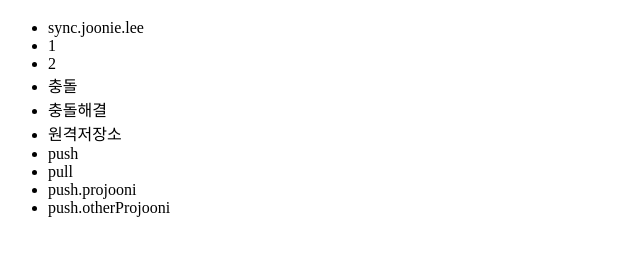
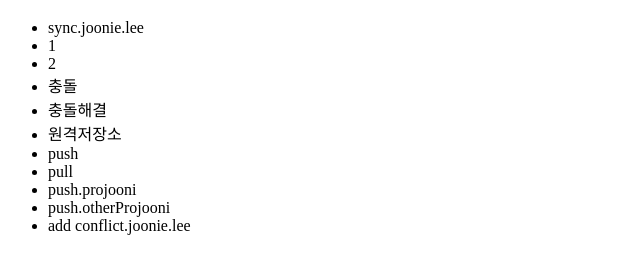
Before and after one commit to projooni/gitgit, a plain HTML site: page index.html in a window 1280 px wide. Shown: the part 61-334 px from the top of the page, without its empty margins (0-640 px from the left). Drawn offline with Linux system fonts and the light colour scheme.

Commit message:
add conflict.joonie.lee

```diff
--- a/index.html
+++ b/index.html
@@ -19,6 +19,7 @@
         <li>pull</li>
         <li>push.projooni</li>
         <li>push.otherProjooni</li>
+        <li>add conflict.joonie.lee</li>
     </ul>
 </div>
 
```
